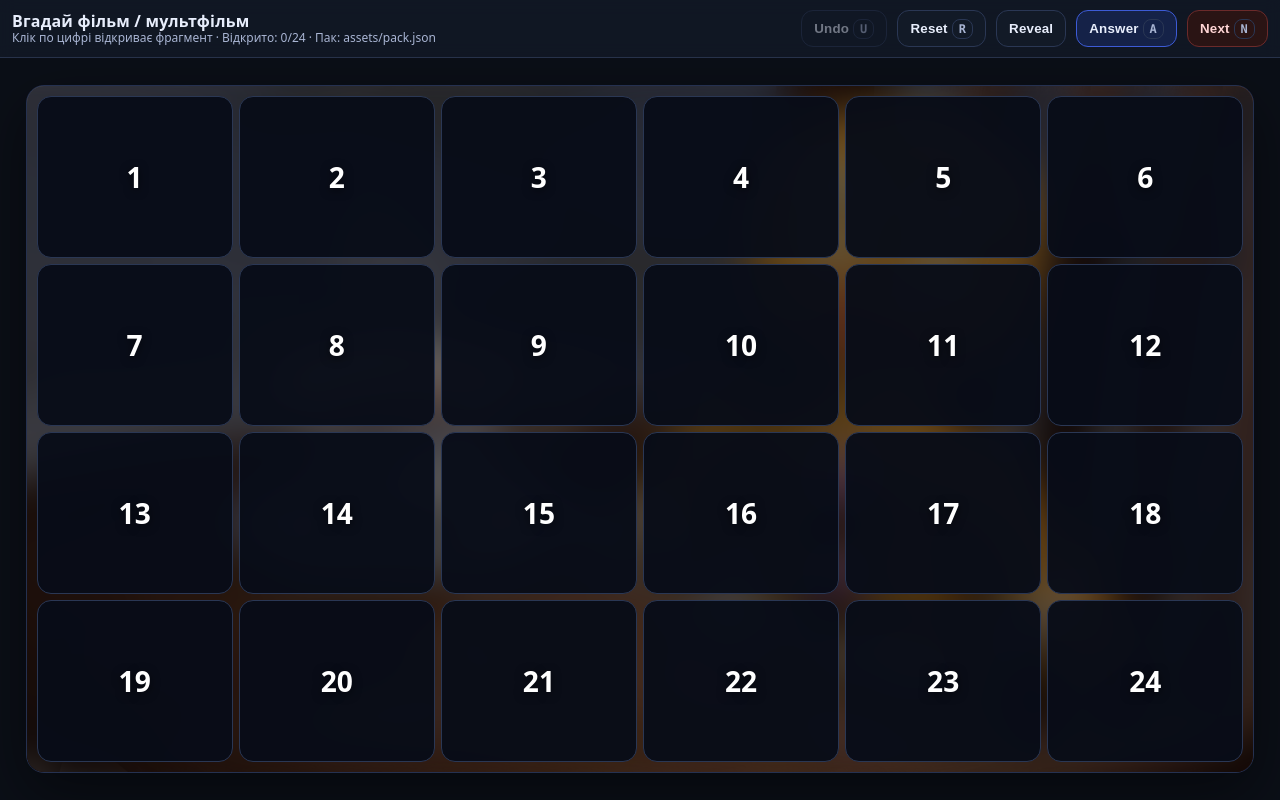
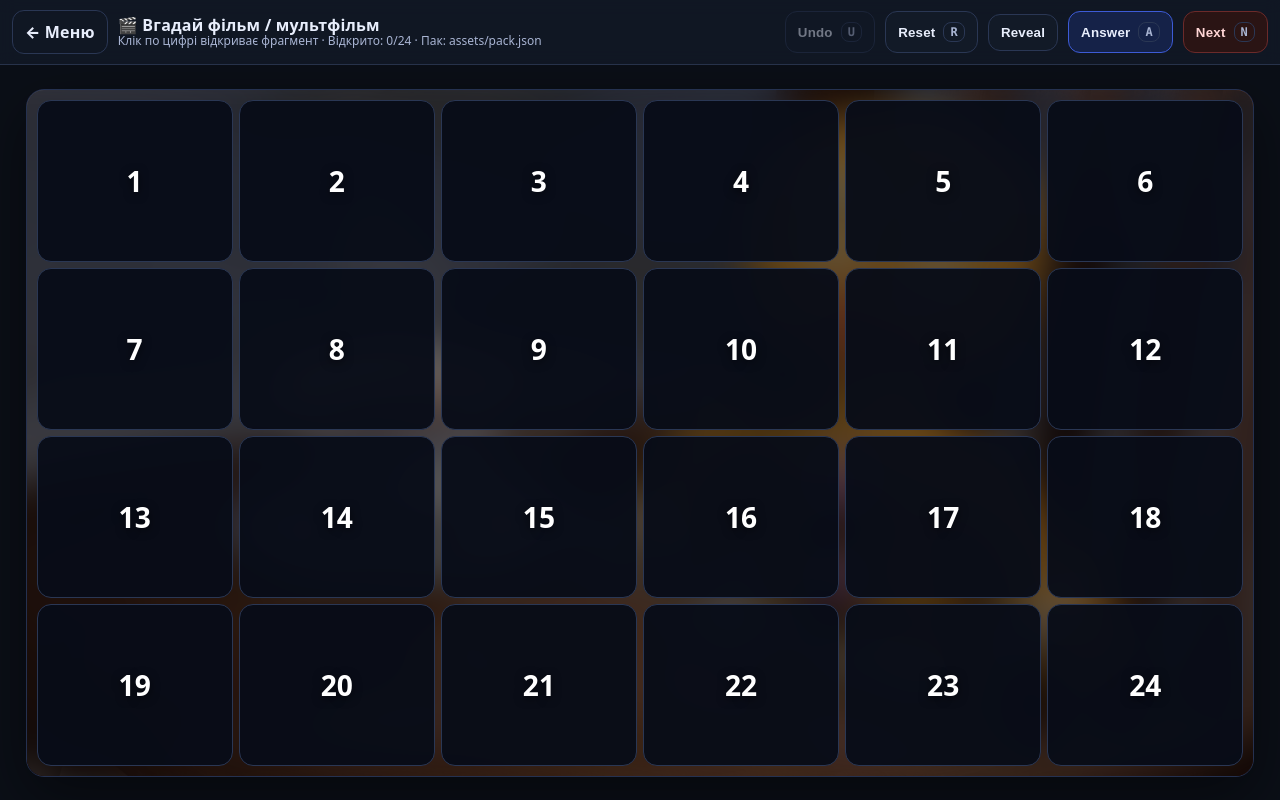
Before and after one commit to savann/guess-movie-projector, a plain HTML site: page games/guess-movie/index.html in a window 1280 px wide. Drawn offline with Linux system fonts and the light colour scheme.

Commit message:
Update index.html

```diff
--- a/games/guess-movie/index.html
+++ b/games/guess-movie/index.html
@@ -38,12 +38,17 @@
       font-weight:800; letter-spacing:.2px;
       transition:transform .05s ease, background .15s ease, border-color .15s ease;
       user-select:none;
+      text-decoration:none; /* щоб <a> виглядав як кнопка */
+      display:inline-flex; align-items:center; gap:8px;
     }
     .btn:hover{ background:#18233a; border-color:#3a4c74; }
     .btn:active{ transform:scale(0.98); }
     .btn.primary{ border-color:var(--primaryBorder); background:var(--primary); }
     .btn.danger{ border-color:var(--dangerBorder); background:var(--danger); color:#ffd5d5; }
     .btn:disabled{ opacity:.45; cursor:not-allowed; }
+    .btn.ghost{ background:transparent; border-color:#2a3754; }
+    .btn.ghost:hover{ background:#18233a; }
+
     .kbd{ font-family:ui-monospace, SFMono-Regular, Menlo, monospace; font-size:12px; padding:2px 6px; border:1px solid #2a3754; border-radius:8px; color:var(--muted); }
 
     .stage{ position:relative; display:grid; place-items:center; overflow:hidden; }
@@ -147,8 +152,11 @@
   <div class="app">
     <div class="topbar">
       <div class="left">
+        <!-- ✅ КНОПКА НАЗАД ДО МЕНЮ -->
+        <a class="btn ghost" href="../../" title="Назад до меню">← Меню</a>
+
         <div class="meta">
-          <div class="title">Вгадай фільм / мультфільм</div>
+          <div class="title">🎬 Вгадай фільм / мультфільм</div>
           <div class="sub">
             Клік по цифрі відкриває фрагмент ·
             <span id="openedInfo">Відкрито: 0/24</span>
```
